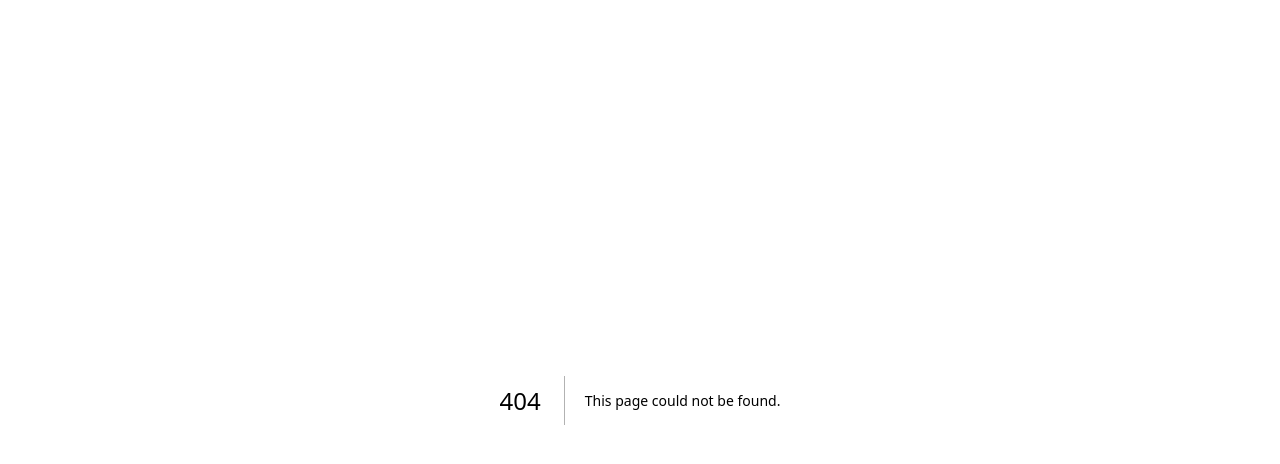
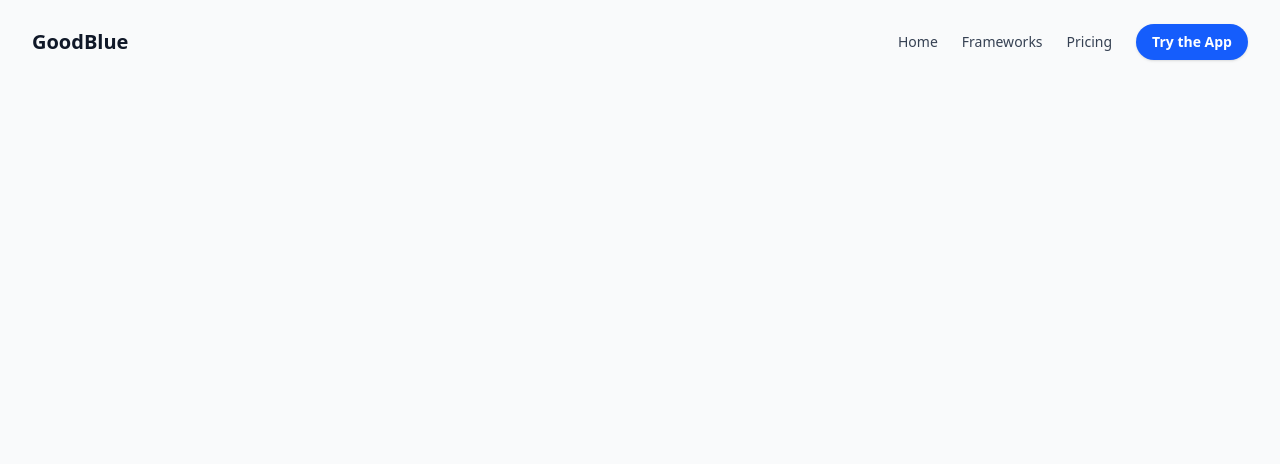
Before and after one commit to goodblue71-Strat/goodblue-web, a Next.js app: page /embed in a window 1280 px wide. Before the commit this address had no page. Shown: the top 464 px of the page. Built offline with nearby package versions, Linux system fonts and the light colour scheme.

Commit message:
Create page.tsx

```diff
--- /dev/null
+++ b/app/embed/page.tsx
@@ -0,0 +1,13 @@
+// app/embed/navbar/page.tsx
+// If your Navbar uses hooks or client-only logic, add "use client" at the top.
+import Navbar from "@/components/Navbar"; // <-- adjust if your Navbar lives elsewhere
+
+export const revalidate = 60; // optional caching
+
+export default function EmbedNavbar() {
+  return (
+    <header style={{ width: "100%", border: 0 }}>
+      <Navbar />
+    </header>
+  );
+}
```
